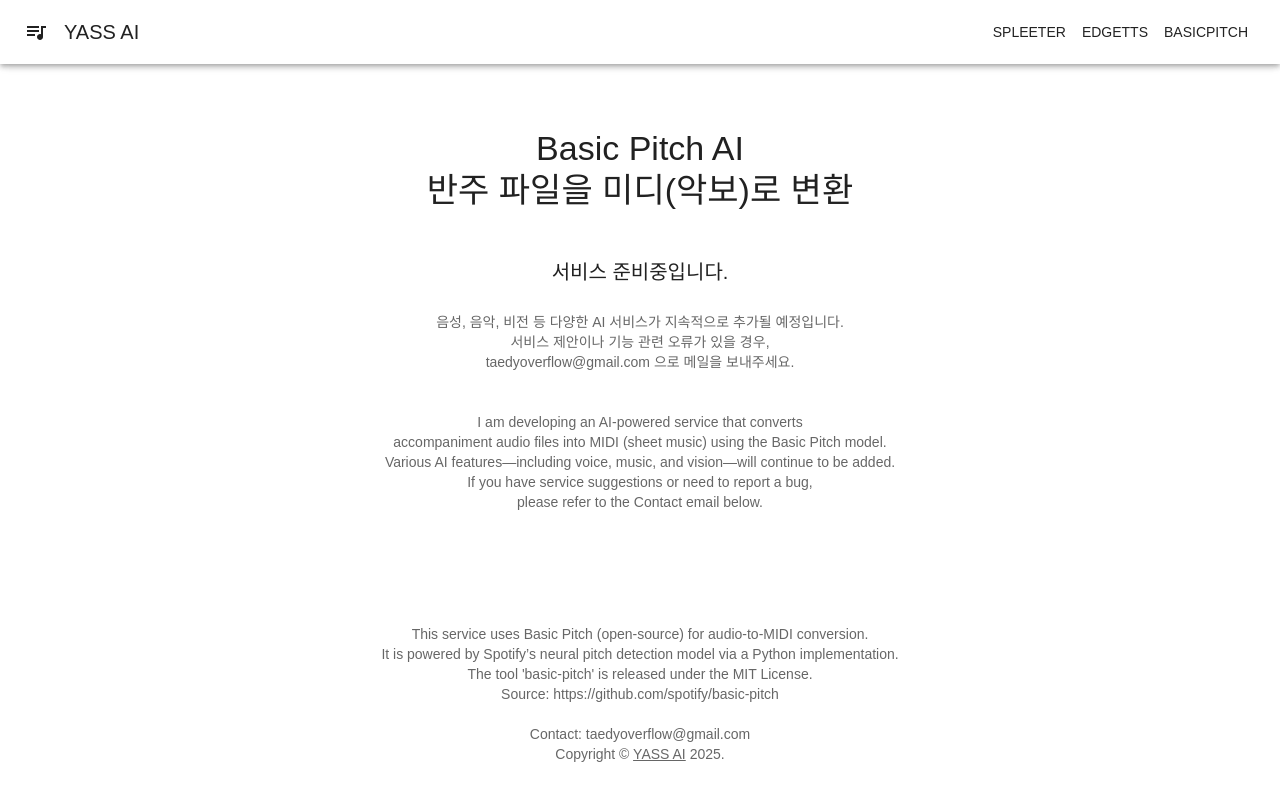
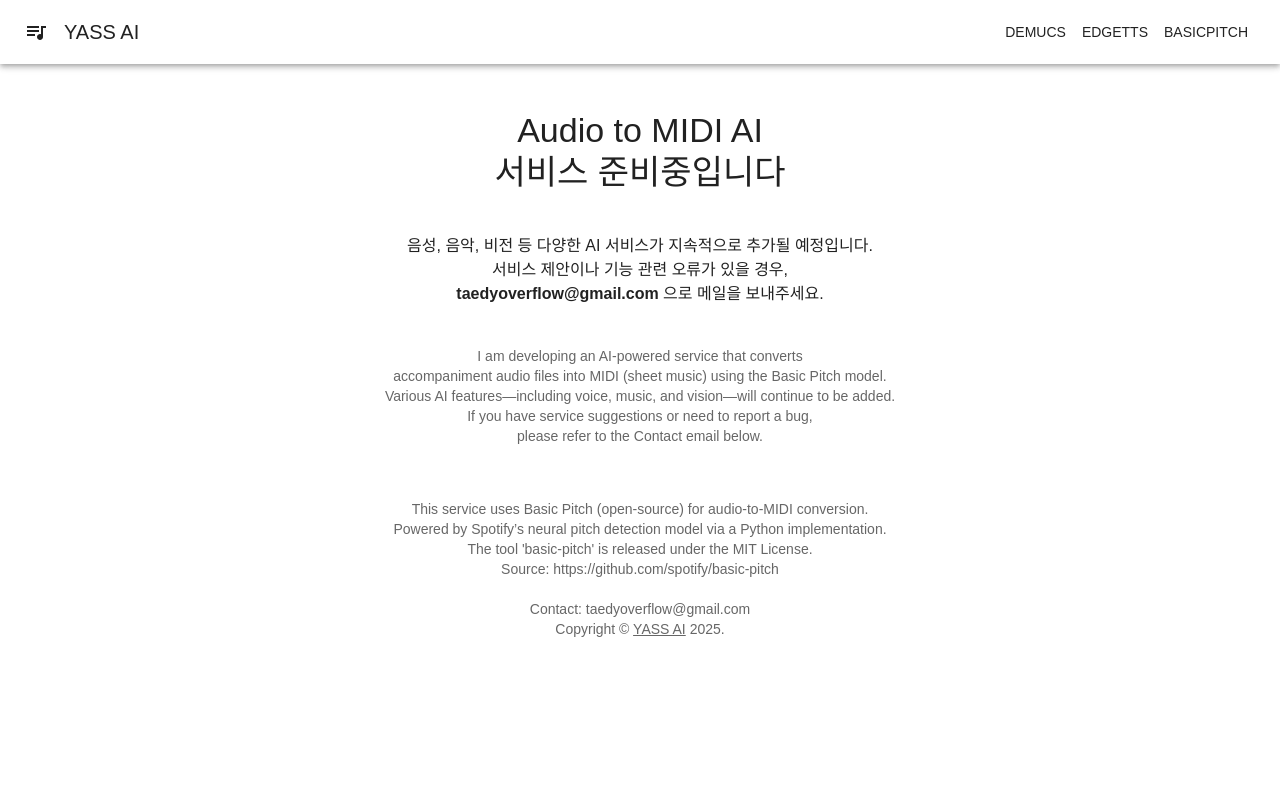
Before and after one commit to taedyoverflow/yass_front, a React (Create React App) app: page /pitch in a window 1280 px wide. Shown: the top 800 px of the page. Built offline with nearby package versions, Linux system fonts and the light colour scheme.

Commit message:
feat: 스플리터를 Spleeter에서 Demucs로 변경하고 프론트엔드 연동 수정, Basic Pitch 페이지는 오버레이 추가만 적용

```diff
--- a/package.json
+++ b/package.json
@@ -17,8 +17,7 @@
     "react-scripts": "5.0.1",
     "react-swiper": "^0.1.5",
     "sass": "^1.67.0",
-    "swiper": "^10.2.0",
-    "web-vitals": "^2.1.4"
+    "swiper": "^10.2.0"
   },
   "scripts": {
     "start": "react-scripts start",
@@ -43,5 +42,8 @@
       "last 1 firefox version",
       "last 1 safari version"
     ]
+  },
+  "devDependencies": {
+    "eslint-config-react-app": "^7.0.1"
   }
 }
--- a/src/components/CustomAppbar.js
+++ b/src/components/CustomAppbar.js
@@ -29,7 +29,7 @@ function CustomAppBar() {
       </Typography>
       <List>
         <ListItem button component="a" href="/">
-          <ListItemText primary="Spleeter" />
+          <ListItemText primary="Demucs" />
         </ListItem>
         <ListItem button component="a" href="/tts">
           <ListItemText primary="edgeTTS" />
@@ -66,7 +66,7 @@ function CustomAppBar() {
             <Button href="/separation" color="inherit">SEPARATION</Button>
             <Button href="/inference" color="inherit">INFERENCE</Button>
             <Button href="/train" color="inherit">TRAIN</Button> */}
-            <Button href="/" color="inherit">Spleeter</Button>
+            <Button href="/" color="inherit">Demucs</Button>
             <Button href="/tts" color="inherit">edgeTTS</Button>
             <Button href="/pitch" color="inherit">BasicPitch</Button>
           </Box>
--- a/src/pages/BasicPitch.js
+++ b/src/pages/BasicPitch.js
@@ -1,6 +1,6 @@
-import React from "react";
+import React, { useState, useEffect, useCallback } from "react";
 import {
-  Container, Typography, Box, Link
+  Container, Typography, Box, Button, CircularProgress, Link
 } from "@mui/material";
 import CustomAppBar from "../components/CustomAppbar";
 
@@ -16,23 +16,205 @@ function Copyright() {
 }
 
 export default function BasicPitch() {
+  const [selectedFile, setSelectedFile] = useState(null);
+  const [loading, setLoading] = useState(false);
+  const [midiUrl, setMidiUrl] = useState("");
+  const [sheetUrl, setSheetUrl] = useState("");
+  const [taskId, setTaskId] = useState(null);
+  const [bpm, setBpm] = useState(null);
+
+  const handleFileChange = (e) => {
+    const file = e.target.files[0];
+    if (!file) return;
+
+    const isWav = file.name.toLowerCase().endsWith(".wav") || file.type === "audio/wav";
+    if (!isWav) {
+      alert("현재는 WAV 파일만 업로드 가능합니다.");
+      return;
+    }
+
+    setSelectedFile(file);
+  };
+
+  const handleUpload = async () => {
+    if (!selectedFile) return;
+    setLoading(true);
+    setMidiUrl("");
+    setSheetUrl("");
+    setBpm(null);
+    const formData = new FormData();
+    formData.append("file", selectedFile);
+
+    try {
+      const res = await fetch(`${process.env.REACT_APP_BACKEND_URL}/convert_midi/`, {
+        method: "POST",
+        body: formData,
+      });
+
+      const data = await res.json();
+      setTaskId(data.task_id);
+    } catch (err) {
+      console.error("❌ 업로드 실패:", err);
+      alert("서버 오류 또는 네트워크 문제로 업로드에 실패했습니다.");
+      setLoading(false);
+    }
+  };
+
+  const checkResult = useCallback(async () => {
+    if (!taskId) return;
+
+    try {
+      const res = await fetch(`${process.env.REACT_APP_BACKEND_URL}/result/${taskId}`);
+      const data = await res.json();
+
+      if (data.status === "SUCCESS") {
+        setMidiUrl(data.midi_url);
+        setSheetUrl(data.sheet_url);
+        setBpm(data.bpm || null);
+        setLoading(false);
+        setTaskId(null);
+      } else if (data.status === "FAILURE") {
+        setLoading(false);
+        setTaskId(null);
+        alert("MIDI 변환 실패. 다시 시도해주세요.");
+      }
+    } catch (err) {
+      console.error("❌ 결과 확인 실패:", err);
+      alert("서버 응답 오류. 다시 시도해주세요.");
+      setLoading(false);
+      setTaskId(null);
+    }
+  }, [taskId]);
+
+  useEffect(() => {
+    let interval;
+    if (taskId) {
+      interval = setInterval(() => {
+        checkResult();
+      }, 3000);
+    }
+    return () => clearInterval(interval);
+  }, [taskId, checkResult]);
+
   return (
     <>
       <CustomAppBar />
-      <main>
-        <Container sx={{ py: 8, display: 'flex', flexDirection: 'column', alignItems: 'center' }} maxWidth="md">
-          <Typography variant="h4" gutterBottom align="center">
-            Basic Pitch AI<br />
-            반주 파일을 미디(악보)로 변환
+
+      <main style={{ position: "relative" }}>
+        <Container sx={{ py: 8 }} maxWidth="md">
+          <Typography variant="h4" align="center" gutterBottom>
+            Audio to MIDI AI
+          </Typography>
+          <Typography variant="body1" align="center" sx={{ mb: 4 }}>
+            반주 오디오 파일(wav)을 MIDI로 변환하여 다운로드하거나,<br />
+            악보로 확인해 보세요.
           </Typography>
 
-          <Box mt={4} textAlign="center">
-            <Typography variant="h6" sx={{ mb: 3 }}>서비스 준비중입니다.</Typography>
-            <Typography variant="body2" color="text.secondary" sx={{ mt: 1 }}>
-            음성, 음악, 비전 등 다양한 AI 서비스가 지속적으로 추가될 예정입니다.<br />
-            서비스 제안이나 기능 관련 오류가 있을 경우,<br />
-            taedyoverflow@gmail.com 으로 메일을 보내주세요.<br /><br /><br />
+          <Box sx={{ mt: 4, display: "flex", flexDirection: "column", alignItems: "center" }}>
+            <Button
+              variant="outlined"
+              component="label"
+              sx={{ mb: 2 }}
+            >
+              파일 선택
+              <input
+                type="file"
+                hidden
+                onChange={handleFileChange}
+              />
+            </Button>
+            <Typography variant="body2" sx={{ mb: 2 }}>
+              {selectedFile ? selectedFile.name : "선택된 파일 없음"}
+            </Typography>
+            <Button
+              variant="contained"
+              color="primary"
+              onClick={handleUpload}
+              disabled={loading || !selectedFile}
+              sx={{ width: 200, display: 'flex', alignItems: 'center', justifyContent: 'center' }}
+            >
+              {loading ? (
+                <>
+                  <CircularProgress size={20} sx={{ mr: 1 }} />
+                  Converting...
+                </>
+              ) : (
+                "Upload & Convert"
+              )}
+            </Button>
+          </Box>
 
+          {(midiUrl || sheetUrl) && (
+            <Box mt={6} textAlign="center">
+              {midiUrl && (
+                <Box>
+                  <Typography variant="h6" gutterBottom>MIDI 파일 다운로드</Typography>
+                  <Link href={midiUrl} download target="_blank" rel="noopener">
+                    <Button variant="outlined">MIDI 다운로드</Button>
+                  </Link>
+                </Box>
+              )}
+
+              {bpm && (
+                <Typography variant="body1" sx={{ mt: 3 }}>
+                  추정 BPM: <strong>{bpm}</strong>
+                </Typography>
+              )}
+
+              {sheetUrl && (
+                <Box mt={4}>
+                  <Typography variant="h6" gutterBottom>악보 미리보기</Typography>
+                  <iframe
+                    src={sheetUrl}
+                    width="100%"
+                    height="600px"
+                    title="악보 PDF 미리보기"
+                    style={{ border: "1px solid #ccc" }}
+                  />
+                  <Button
+                    variant="outlined"
+                    sx={{ mt: 2 }}
+                    href={sheetUrl}
+                    download
+                  >
+                    악보 PDF 다운로드
+                  </Button>
+                </Box>
+              )}
+            </Box>
+          )}
+        </Container>
+
+        {/* 서비스 준비중 오버레이 */}
+        <Box
+          sx={{
+            position: "absolute",
+            top: 0,
+            left: 0,
+            width: "100%",
+            height: "100%",
+            bgcolor: "rgba(255, 255, 255, 1)", // 조금 더 투명하게 수정
+            zIndex: 10,
+            display: "flex",
+            flexDirection: "column",
+            alignItems: "center",
+            justifyContent: "center",
+            textAlign: "center",
+            p: 4,
+          }}
+        >
+          <Box sx={{ maxWidth: 600 }}>
+            <Typography variant="h4" gutterBottom>
+              <br /> Audio to MIDI AI <br />
+              서비스 준비중입니다
+            </Typography>
+            <Typography variant="body1" sx={{ mt: 2 }}>
+              <br />음성, 음악, 비전 등 다양한 AI 서비스가 지속적으로 추가될 예정입니다.<br />
+              서비스 제안이나 기능 관련 오류가 있을 경우,<br />
+              <strong>taedyoverflow@gmail.com</strong> 으로 메일을 보내주세요.
+            </Typography>
+
+            <Typography variant="body2" color="text.secondary" sx={{ mt: 5 }}>
             I am developing an AI-powered service that converts<br />
             accompaniment audio files into MIDI (sheet music) using the Basic Pitch model.<br />
             Various AI features—including voice, music, and vision—will continue to be added.<br />
@@ -40,7 +222,7 @@ export default function BasicPitch() {
             please refer to the Contact email below.
             </Typography>
           </Box>
-        </Container>
+        </Box>
       </main>
 
       <Box sx={{ bgcolor: "background.paper", p: 6 }} component="footer">
@@ -51,7 +233,7 @@ export default function BasicPitch() {
           sx={{ fontSize: "0.875rem" }}
         >
           This service uses Basic Pitch (open-source) for audio-to-MIDI conversion.<br />
-          It is powered by Spotify’s neural pitch detection model via a Python implementation.<br />
+          Powered by Spotify’s neural pitch detection model via a Python implementation.<br />
           The tool 'basic-pitch' is released under the MIT License.<br />
           Source: https://github.com/spotify/basic-pitch <br /><br />
           Contact: taedyoverflow@gmail.com
--- a/src/pages/Download.js
+++ b/src/pages/Download.js
@@ -16,9 +16,7 @@ function Copyright() {
   return (
     <Typography variant="body2" color="text.secondary" align="center">
       {"Copyright © "}
-      <Link color="inherit" href="/">
-        YASS AI
-      </Link>{" "}
+      <Link color="inherit" href="/">YASS AI</Link>{" "}
       {new Date().getFullYear()}
       {"."}
     </Typography>
@@ -37,13 +35,16 @@ export default function Download() {
   const [youtubeUrl, setYoutubeUrl] = useState("");
   const [searchLoading, setSearchLoading] = useState(false);
   const [separationLoading, setSeparationLoading] = useState(false);
-  const [vocalBlobUrl, setVocalBlobUrl] = useState("");
-  const [accompBlobUrl, setAccompBlobUrl] = useState("");
   const [taskId, setTaskId] = useState(null);
   const [page, setPage] = useState(1);
   const [totalVideos, setTotalVideos] = useState([]);
   const inputRef = useRef(null);
   const [estimatedTimeLeft, setEstimatedTimeLeft] = useState(null);
+
+  const [vocalBlobUrl, setVocalBlobUrl] = useState("");
+  const [drumsBlobUrl, setDrumsBlobUrl] = useState("");
+  const [bassBlobUrl, setBassBlobUrl] = useState("");
+  const [otherBlobUrl, setOtherBlobUrl] = useState("");
 
   const isValidYouTubeUrl = (url) => {
     const regex = /^(https?:\/\/)?(www\.)?(youtube\.com\/watch\?v=|youtu\.be\/)([\w-]{11})(\S*)?$/i;
@@ -52,18 +53,15 @@ export default function Download() {
 
   const checkResult = useCallback(async () => {
     if (!taskId) return;
-
     try {
       const res = await fetch(`${process.env.REACT_APP_BACKEND_URL}/result/${taskId}`);
       const data = await res.json();
-
-      if (!data.vocal_url || !data.accompaniment_url) return;
-
+      if (!data.vocal_url || !data.drums_url || !data.bass_url || !data.other_url) return;
       setVocalBlobUrl(data.vocal_url);
-      setAccompBlobUrl(data.accompaniment_url);
+      setDrumsBlobUrl(data.drums_url);
+      setBassBlobUrl(data.bass_url);
+      setOtherBlobUrl(data.other_url);
       setSeparationLoading(false);
-
-      console.log("✅ MinIO URL 직접 사용 (모바일/웹 공통)");
     } catch (error) {
       console.error("checkResult 오류:", error);
     }
@@ -78,17 +76,15 @@ export default function Download() {
     let intervalCountdown = null;
 
     if (separationLoading && taskId) {
-      // 💥 바로 시작되는 1초 카운트다운
-      setEstimatedTimeLeft(100);
+      setEstimatedTimeLeft(200);
       intervalCountdown = setInterval(() => {
         setEstimatedTimeLeft((prev) => (prev > 0 ? prev - 1 : 0));
       }, 1000);
 
-      // ✅ 5초마다 결과 체크는 여기 따로
       let retryCount = 0;
       intervalCheck = setInterval(() => {
         retryCount += 1;
-        if (retryCount >= 20) {
+        if (retryCount >= 40) {
           setSeparationLoading(false);
           alert("작업이 예상보다 오래 걸리고 있어요. 다시 시도해보거나 잠시 후 재시도해주세요.");
           clearInterval(intervalCheck);
@@ -105,11 +101,6 @@ export default function Download() {
     };
   }, [separationLoading, taskId, checkResult]);
 
-
-  useEffect(() => {
-    console.log("✅ 백엔드 URL:", process.env.REACT_APP_BACKEND_URL);
-  }, []);
-
   const searchVideos = async () => {
     setSearchLoading(true);
     const apiKey = process.env.REACT_APP_YOUTUBE_API_KEY;
@@ -119,7 +110,6 @@ export default function Download() {
     try {
       const response = await fetch(apiUrl);
       const data = await response.json();
-
       const videos = data.items.map((item) => ({
         videoId: item.id.videoId,
         title: decodeHtml(item.snippet.title),
@@ -127,7 +117,6 @@ export default function Download() {
         thumbnail: item.snippet.thumbnails.medium.url,
         link: `https://www.youtube.com/watch?v=${item.id.videoId}`,
       }));
-
       setTotalVideos(videos);
       setPage(1);
       setVideos(videos.slice(0, 10));
@@ -159,16 +148,18 @@ export default function Download() {
     }
 
     if (!isValidYouTubeUrl(youtubeUrl.trim())) {
-      alert("올바른 YouTube 영상 URL을 입력해주세요.");  // ← 이걸로 통일
+      alert("올바른 YouTube 영상 URL을 입력해주세요.");
       return;
     }
 
     setSeparationLoading(true);
     setVocalBlobUrl("");
-    setAccompBlobUrl("");
+    setDrumsBlobUrl("");
+    setBassBlobUrl("");
+    setOtherBlobUrl("");
 
     try {
-      const response = await fetch(`${process.env.REACT_APP_BACKEND_URL}/process_audio/`, {
+      const response = await fetch(`${process.env.REACT_APP_BACKEND_URL}/process_audio_demucs/`, {
         method: "POST",
         headers: { "Content-Type": "application/json" },
         body: JSON.stringify({ url: youtubeUrl }),
@@ -176,7 +167,6 @@ export default function Download() {
 
       if (!response.ok) {
         const errorData = await response.json();
-        // 400 Bad Request: 영상 길이 제한
         if (response.status === 400) {
           alert(errorData.detail || "요청이 거부되었습니다.");
         } else {
@@ -195,9 +185,6 @@ export default function Download() {
     }
   };
 
-// 이후 return(...) JSX 코드 블록은 변경 없음 (디자인 유지 조건)
-
-
   return (
     <>
       <CustomAppBar />
@@ -209,26 +196,18 @@ export default function Download() {
           </Typography>
           <Typography variant="body1" align="center" sx={{ mt: 2, mb: 4 }}>
             유튜브에서 음원을 검색하고 URL을 입력하면,<br />
-            Spleeter AI를 통해 보컬과 반주(MR)를 분리할 수 있습니다.<br />
+            Demucs AI를 통해 보컬, 드럼, 베이스,<br />
+            그리고 나머지 소리(기타 악기 및 배경음)를 분리할 수 있습니다.<br />
             분리된 음원을 스트리밍하거나 다운로드 해보세요.<br />
             <br />
             ▶ 검색 후 썸네일을 클릭하면 유튜브로 이동,<br />
             ▶ 제목을 클릭하면 자동으로 아래 URL 입력칸이 채워집니다.
           </Typography>
 
-
           <Box
             component="form"
-            onSubmit={(e) => {
-              e.preventDefault();
-              searchVideos();
-            }}
-            sx={{
-              display: "flex",
-              flexDirection: "column",
-              alignItems: "center",
-              "& .MuiTextField-root": { m: 1 },
-            }}
+            onSubmit={(e) => { e.preventDefault(); searchVideos(); }}
+            sx={{ display: "flex", flexDirection: "column", alignItems: "center", "& .MuiTextField-root": { m: 1 } }}
           >
             <TextField
               label="Search for audio on YouTube."
@@ -268,7 +247,7 @@ export default function Download() {
                         setYoutubeUrl(video.link);
                         setTimeout(() => {
                           inputRef.current?.scrollIntoView({ behavior: "smooth", block: "center" });
-                        }, 100); // 약간의 delay 주면 안정적
+                        }, 100);
                       }}
                       style={{ cursor: "pointer", textDecoration: "underline" }}
                     >
@@ -287,11 +266,7 @@ export default function Download() {
             <Button onClick={handlePrevPage} disabled={page === 1} sx={{ m: 1 }}>
               Prev
             </Button>
-            <Button
-              onClick={handleNextPage}
-              disabled={page * 10 >= totalVideos.length}
-              sx={{ m: 1 }}
-            >
+            <Button onClick={handleNextPage} disabled={page * 10 >= totalVideos.length} sx={{ m: 1 }}>
               Next
             </Button>
           </Box>
@@ -331,54 +306,38 @@ export default function Download() {
             </Button>
           </Box>
 
-          {!separationLoading && vocalBlobUrl && accompBlobUrl && (
+          {!separationLoading && vocalBlobUrl && drumsBlobUrl && bassBlobUrl && otherBlobUrl && (
             <Box sx={{ mt: 4, textAlign: "center" }}>
               <Typography variant="h6">Separated Audio</Typography>
-              <Typography variant="body2" color="text.secondary" sx={{ mt: 1 }}>
-                분리된 음성은 최대 5분 동안 스트리밍하거나 다운로드 받으실 수 있습니다.
-              </Typography>
-
-              <Box sx={{ mt: 2 }}>
-                <Typography>Vocal</Typography>
-                <audio controls preload="auto" src={vocalBlobUrl}></audio>
+              {[['Vocal', vocalBlobUrl], ['Drums', drumsBlobUrl], ['Bass', bassBlobUrl], ['Other', otherBlobUrl]].map(([label, url]) => (
+                <Box key={label} sx={{ mt: 2 }}>
+                  <Typography>{label}</Typography>
+                  <audio controls preload="auto" src={url}></audio>
                   <br />
-                <a href={vocalBlobUrl} download="vocal.wav">
+                  <a href={url} download={`${label.toLowerCase()}.wav`}>
                     <Button variant="outlined" sx={{ mt: 1 }}>
-                    Download Vocal
+                      Download {label}
                     </Button>
                   </a>
                 </Box>
-
-              <Box sx={{ mt: 3 }}>
-                <Typography>Accompaniment</Typography>
-                <audio controls preload="auto" src={accompBlobUrl}></audio>
-                <br />
-                <a href={accompBlobUrl} download="accompaniment.wav">
-                  <Button variant="outlined" sx={{ mt: 1 }}>
-                    Download Accompaniment
-                  </Button>
-                </a>
-              </Box>
+              ))}
             </Box>
           )}
-
-
-
         </Container>
       </main>
 
       <Box sx={{ bgcolor: "background.paper", p: 6 }} component="footer">
         <Typography
-        variant="body2"  // 기존 subtitle1보다 작은 기본 글자 크기
+          variant="body2"
           align="center"
           color="text.secondary"
-        sx={{ fontSize: "0.875rem" }} // 또는 직접 크기 지정도 가능
+          sx={{ fontSize: "0.875rem" }}
         >
-        This service uses Spleeter by Deezer for audio source separation. <br />
-        Spleeter is an open-source project released under the MIT License. <br />
-        Source: https://github.com/deezer/spleeter <br /><br />
+          This service uses Demucs (open-source) for audio source separation.<br />
+          Powered by Facebook AI Research's deep learning model for music demixing.<br />
+          The tool 'demucs' is released under the MIT License.<br />
+          Source: https://github.com/facebookresearch/demucs <br /><br />
           Contact: taedyoverflow@gmail.com
-
         </Typography>
         <Copyright />
       </Box>
```
Also changed, not shown: 2 other files (tests, documents, lock files or other folders). Lines whose indentation alone changed are shown as unchanged.
